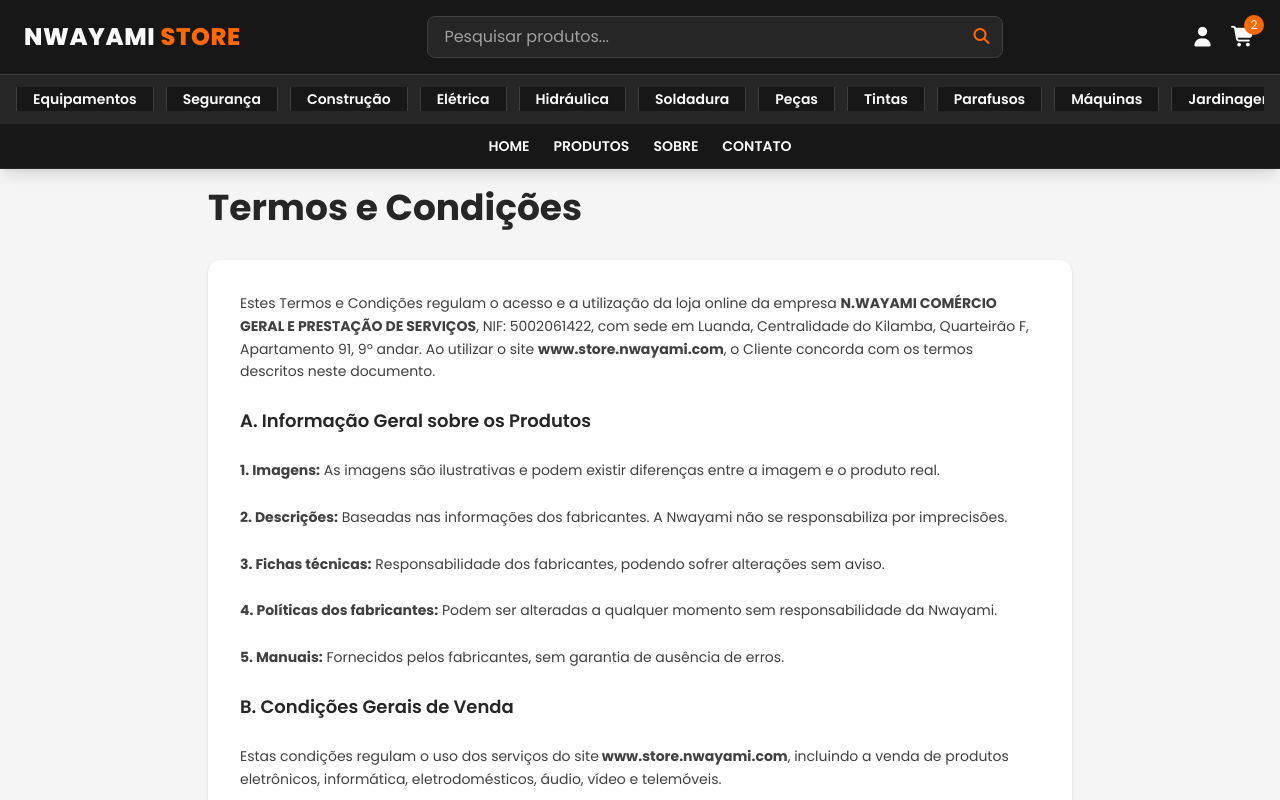
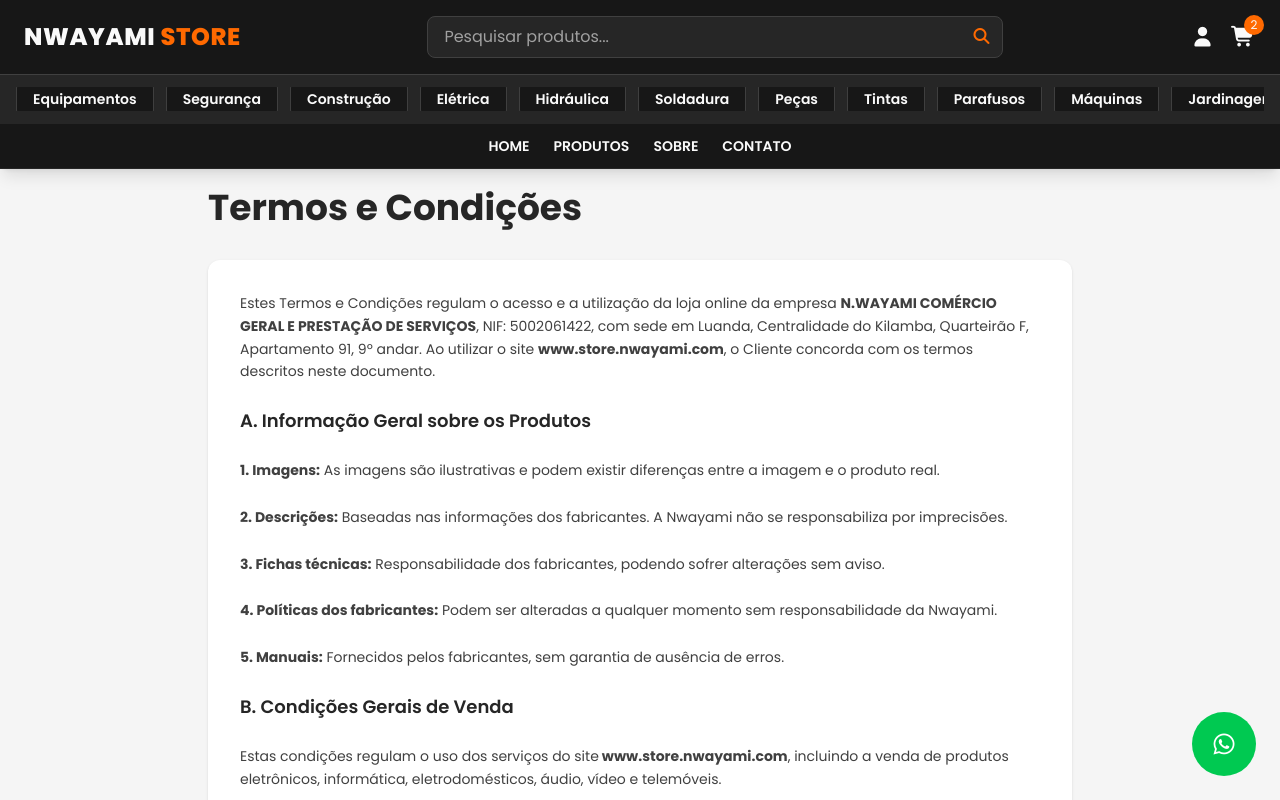
Before and after one commit to nsimba-afonso-nwayami/store-nwayami, a React (Vite) app: page /politica-privacidade in a window 1280 px wide. Shown: the top 800 px of the page. Built offline with nearby package versions, Linux system fonts and the light colour scheme.

Commit message:
Botão whatsapp adicionado na página política

```diff
--- a/src/pages/site/PoliticaPrivacidade.jsx
+++ b/src/pages/site/PoliticaPrivacidade.jsx
@@ -1,5 +1,6 @@
 import Header from "../../components/header/Header";
 import Footer from "../../components/footer/Footer";
+import WhatsAppButton from "../../components/WhatsAppButton";
 
 export default function PoliticaPrivacidade() {
   return (
@@ -137,6 +138,9 @@
         </div>
       </section>
 
+      {/* Botão WhatsApp fixo */}
+      <WhatsAppButton phone="244972614886" size={64} />
+
       <Footer />
     </>
   );
```
